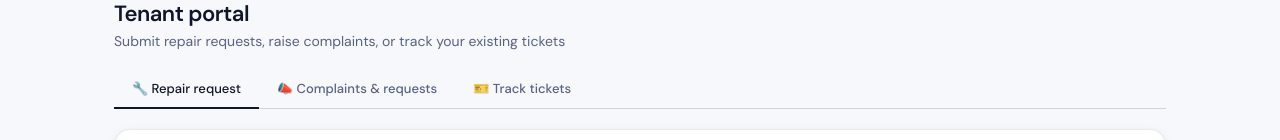
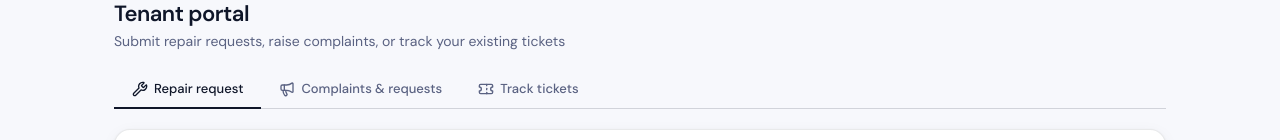
Before and after one commit to mihesow/fixit-portalfixit-portal, a React (Create React App) app: page / in a window 1280 px wide. Shown: the part 165-305 px from the top of the page. Built offline with nearby package versions, Linux system fonts and the light colour scheme; no server answers.

Commit message:
Update TenantPortal.jsx

```diff
--- a/src/pages/TenantPortal.jsx
+++ b/src/pages/TenantPortal.jsx
@@ -1,13 +1,15 @@
+import { Wrench, Megaphone, Ticket } from 'lucide-react'
 import { useState } from 'react'
 import RepairForm from '../components/RepairForm'
 import FeedbackForm from '../components/FeedbackForm'
 import TrackTickets from '../components/TrackTickets'
 import LOGO_B64 from '../lib/logo'
 
+// 1. Updated the TABS array to use Lucide components
 const TABS = [
-  { id: 'repair',   label: '🔧 Repair request'        },
-  { id: 'feedback', label: '📣 Complaints & requests'  },
-  { id: 'track',    label: '🎫 Track tickets'          },
+  { id: 'repair',   label: 'Repair request',        icon: <Wrench size={16} /> },
+  { id: 'feedback', label: 'Complaints & requests', icon: <Megaphone size={16} /> },
+  { id: 'track',    label: 'Track tickets',         icon: <Ticket size={16} /> },
 ]
 
 export default function TenantPortal() {
@@ -36,7 +38,11 @@ export default function TenantPortal() {
             key={t.id}
             className={`tab-btn${tab === t.id ? ' active' : ''}`}
             onClick={() => setTab(t.id)}
+            // 2. Added flex layout so the icon and text sit nicely next to each other
+            style={{ display: 'flex', alignItems: 'center', gap: '6px' }}
           >
+            {/* 3. Render the icon right before the label */}
+            {t.icon}
             {t.label}
           </button>
         ))}
```
